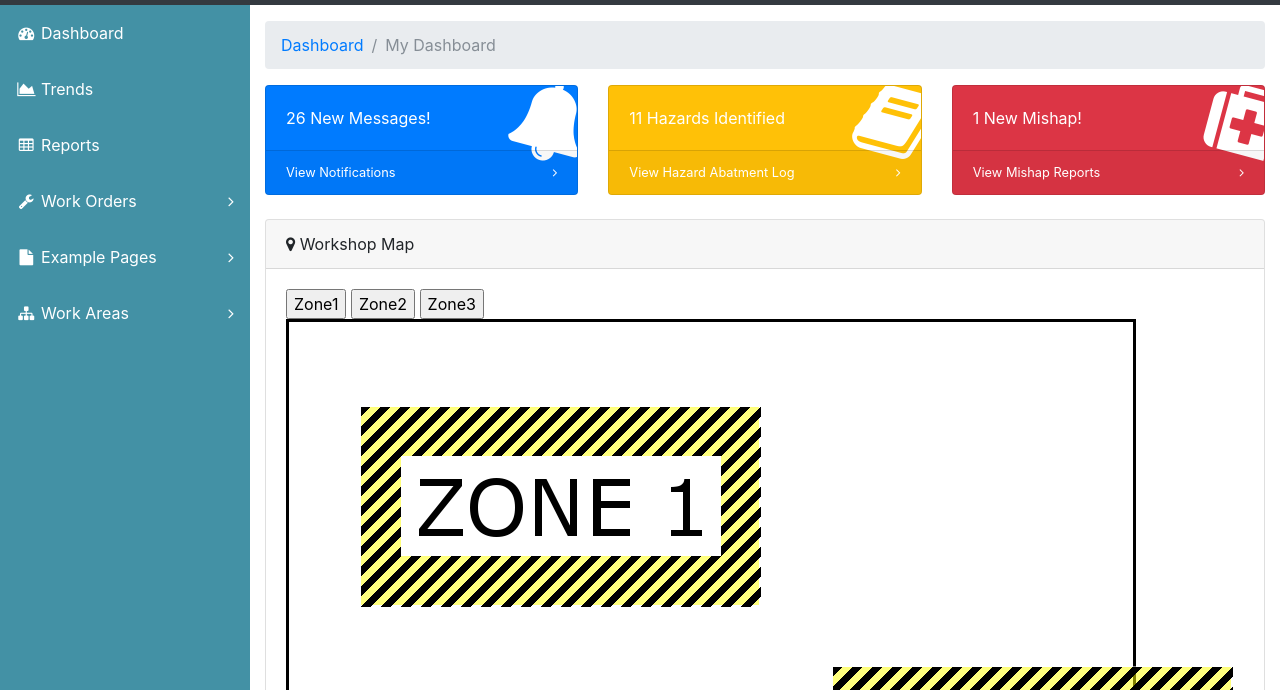
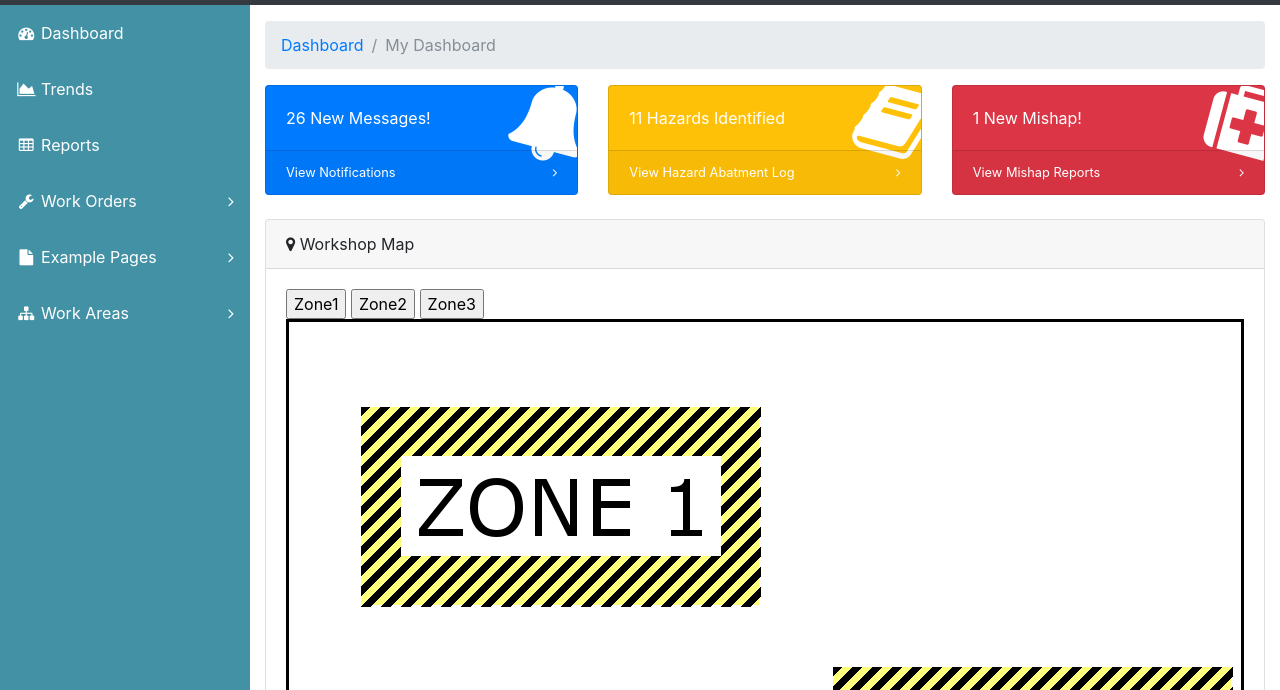
Before and after one commit to ChristopherPineda/LifeSaver, a website with bundled scripts: page index.html in a window 1280 px wide. Shown: the part 51-741 px from the top of the page. Built offline with nearby package versions, Linux system fonts and the light colour scheme.

Commit message:
zones not working as intended

```diff
--- a/index.html
+++ b/index.html
@@ -20,11 +20,14 @@
   <style>
   div.zoneHolder {
       position: relative;
-      width: 850px;
-      height: 600px;
+      width: 100%;
       border: 3px solid #000000;
-      background-image: url("BG_ZONE1550x600.png");
       z-index: 5;
+  }
+  div.zoneBase {
+
+      width: 100%;
+
   }
   div.Zone1 {
       position: absolute;
@@ -318,11 +321,11 @@
                 <button onclick="Zone2Toggle()">Zone2</button>
                 <button onclick="Zone3Toggle()">Zone3</button>
 
-                <div class="zoneHolder">
+                <div class="zoneHolder img-responsive">
                   <div id="Zone1" class="Zone1"></div>
                   <div id="Zone2" class="Zone2"></div>
                   <div id="Zone3" class="Zone3"></div>
-                  <div id="ZoneBase" class="ZoneBase"><img src="BG_ZONE1550x600.png"/></div
+                  <div id="ZoneBase" class="ZoneBase"><img src="BG_ZONE1550x600.png" class="img-responsive"/></div
                 </div>
             </div>
             <div class="card-footer small text-muted">Updated yesterday at 11:59 PM</div>
```
